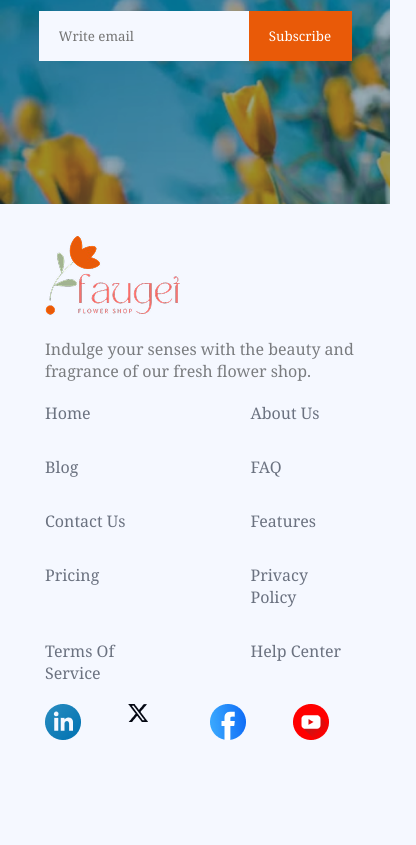
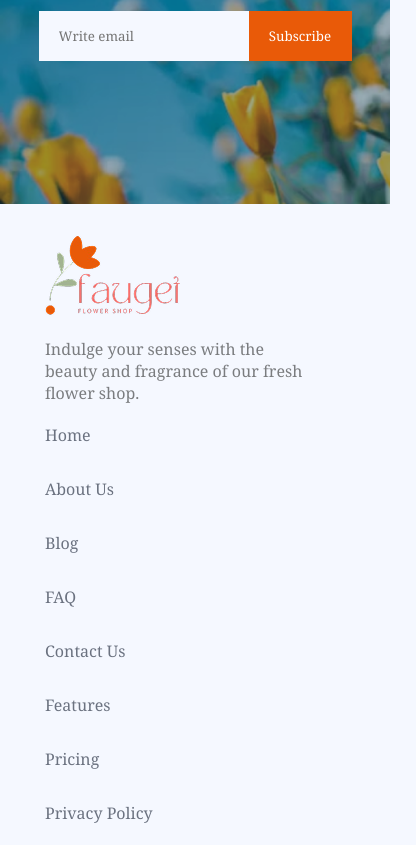
Before and after one commit to roky18/PGH-Assingment2nd, a plain HTML site: page index.html in a window 390 px wide. Shown: the part 4076-4921 px from the top of the page, 416 px wide, since content can reach past the window. Before the commit the page ends 4866 px from the top, so only its background shows below. Drawn offline with Linux system fonts and the light colour scheme.

Commit message:
7th update alomost finish media quary

```diff
--- a/index.html
+++ b/index.html
@@ -180,7 +180,7 @@
         </div>
       </section>
       <!-- colorful bunch -->
-      <div class="bunch">
+      <div class="bunch container2">
         <section class="bunch-text-input">
           <h1 style="color: #ffffff">Join the colorful Bunch</h1>
           <div class="bunch-input">
@@ -216,7 +216,7 @@
     </div>
     <div class="footer-right">
       <img src="./assets/icon-linkedin.png" alt="" />
-      <img src="./assets/icon-twitter.png" alt="" />
+      <img style="padding-top: 7px" src="./assets/icon-twitter.png" alt="" />
       <img src="./assets/icon-facebook.png" alt="" />
       <img src="./assets/icon-youtube.png" alt="" />
     </div>
--- a/style.css
+++ b/style.css
@@ -8,6 +8,10 @@
 
 .container {
   max-width: 1280px;
+  margin: auto;
+}
+.container2 {
+  max-width: 1680px;
   margin: auto;
 }
 
@@ -384,6 +388,7 @@
   /* <!-- picture gride --> */
   .picture-gride {
     flex-direction: column;
+    align-items: center;
   }
   .left-down {
     border-radius: 0;
@@ -426,7 +431,13 @@
     flex-direction: column;
     gap: 20px;
   }
+  .footer-left p {
+    width: 260px;
+  }
   .footer-middle ul {
-    grid-template-columns: ;
+    grid-template-columns: repeat(1, 1fr);
+  }
+  .footer-right {
+    column-gap: 0;
   }
 }
```
